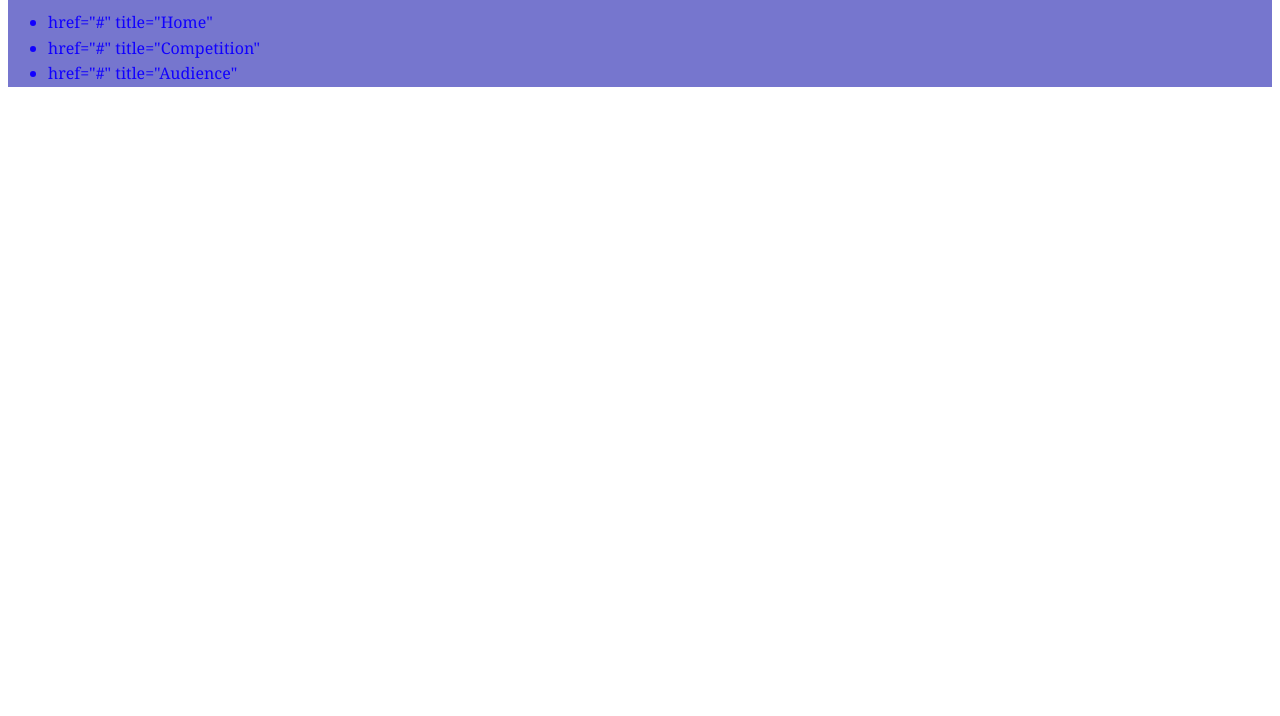
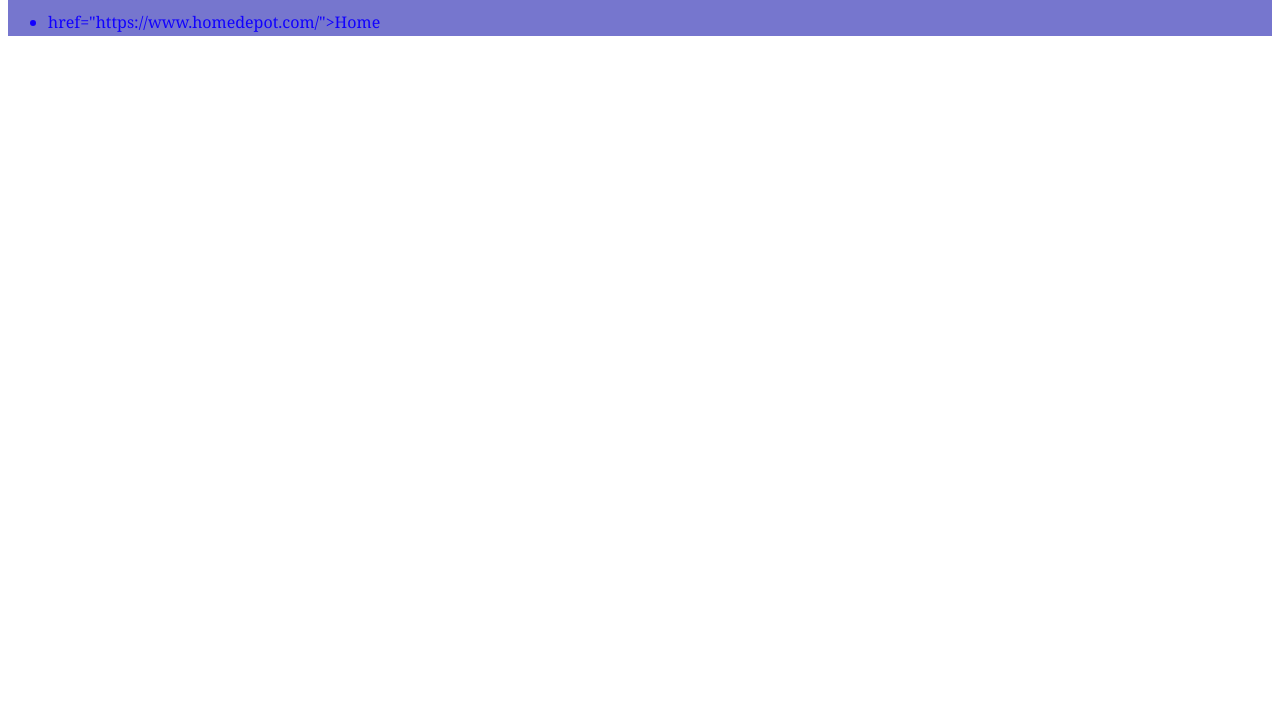
Before and after one commit to 25mooremose-del/se1400, a plain HTML site: page milestone1/ms1index.html in a window 1280 px wide. Shown: the part 84-800 px from the top of the page. Drawn offline with Linux system fonts and the light colour scheme.

```diff
--- a/milestone1/ms1index.html
+++ b/milestone1/ms1index.html
@@ -22,9 +22,7 @@
         <h1>[title here]</h1>
         <nav>
             <ul>
-                <li><a>href="#" title="Home"</a></li>
-                <li><a>href="#" title="Competition"</a></li>
-                <li><a>href="#" title="Audience"</a></li>
+                <li><a>href="https://www.homedepot.com/">Home</a></li>
             </ul>
         </nav>
     </header>
```
